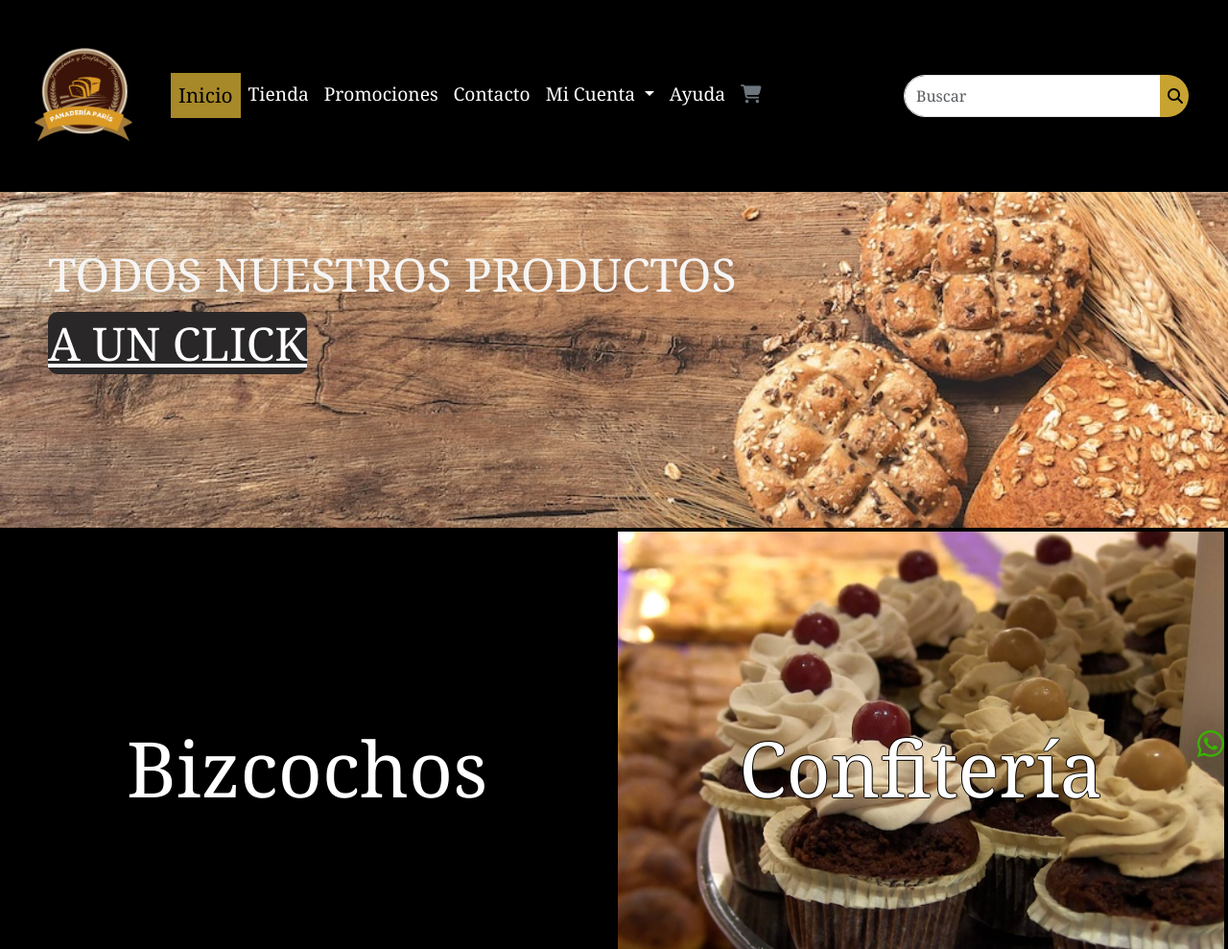
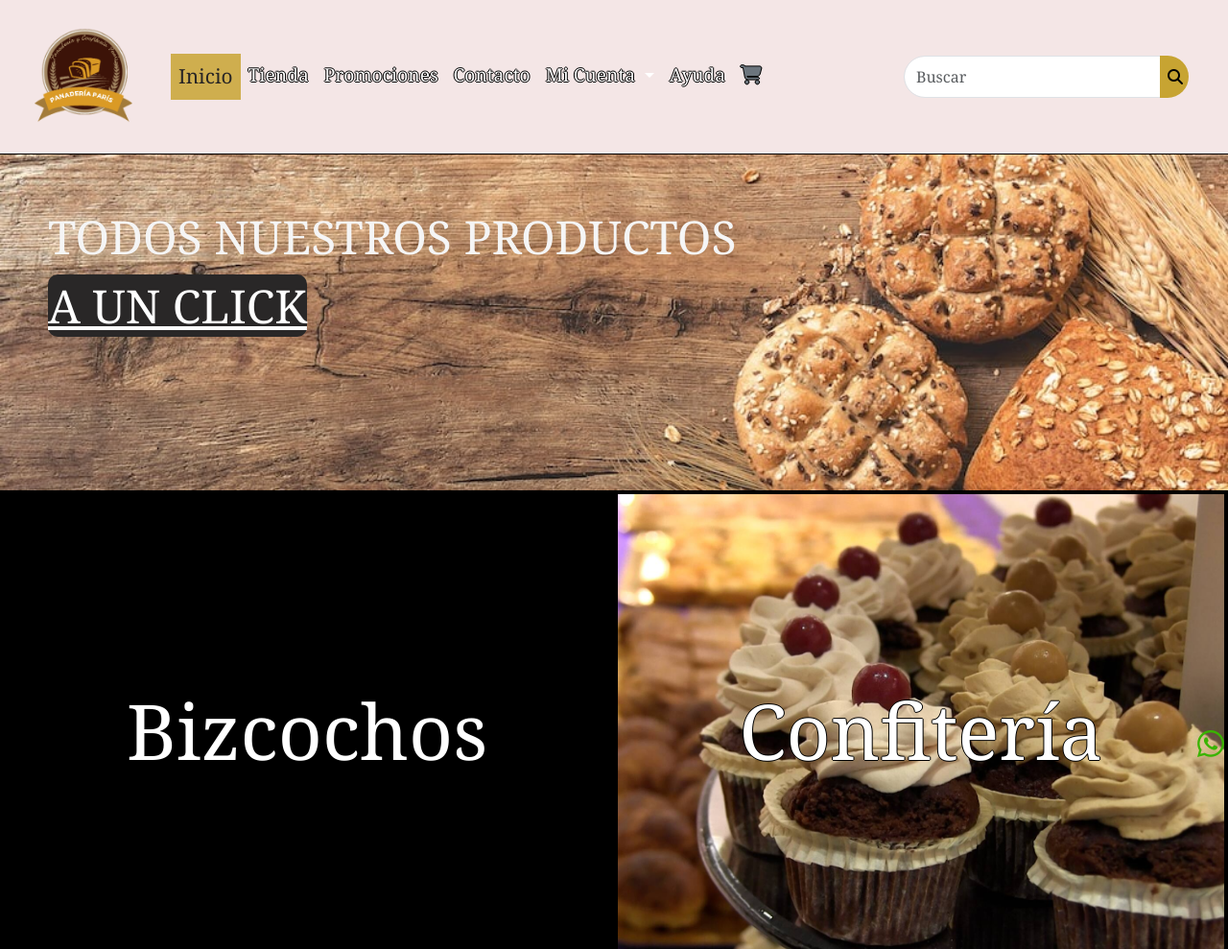
Before and after one commit to jordiotero15/PreEntrega3JordiOtero, a plain HTML site: page index.html in a window 1280 px wide. Shown: the top 989 px of the page at 96% size. Drawn offline with nearby package versions, Linux system fonts and the light colour scheme.

Commit message:
PreEntrega dos

```diff
--- a/css/style.css
+++ b/css/style.css
@@ -50,8 +50,8 @@ header {
 }
 
 .navbar {
-    height: 25vh;
-    background-color: black;
+    padding: 0;
+
 }
 
 .containerEncabezado {
```
